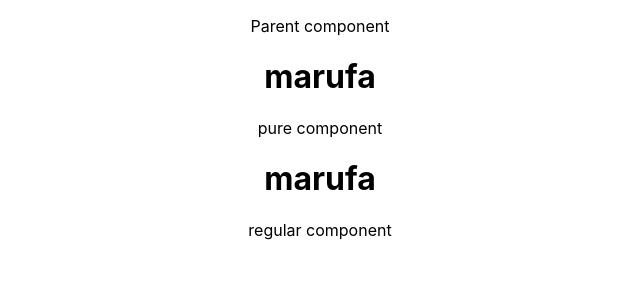
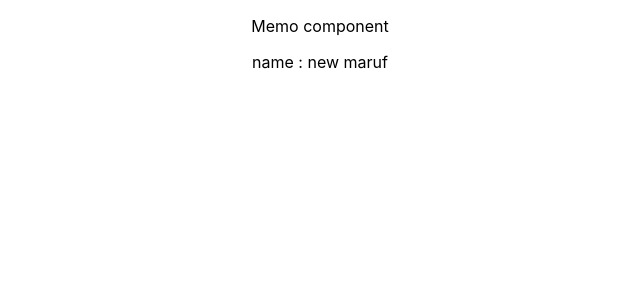
Before and after one commit to islamMaruf/LearnReactBasics, a React (Create React App) app: page / in a window 1280 px wide. Shown: the top 300 px of the page, without its empty margins (320-960 px from the left). Built offline with nearby package versions, Linux system fonts and the light colour scheme.

Commit message:
memo concept covered

```diff
--- /dev/null
+++ b/src/components/MemoComp.js
@@ -0,0 +1,13 @@
+import React from "react";
+
+function MemoComp({name}) {
+    console.log('rendering memo component');
+    return (
+        <div>
+            <p>name : {name}</p>
+        </div>
+
+    )
+}
+
+export default React.memo(MemoComp);
--- a/src/components/ParentOfPureAndRegularComp.js
+++ b/src/components/ParentOfPureAndRegularComp.js
@@ -1,6 +1,7 @@
 import React, {Component} from 'react';
 import PureComp from "./PureComp";
 import RegularComp from "./RegularComp";
+import MemoComp from "./MemoComp";
 
 class ParentOfPureAndRegularComp extends Component {
     constructor(props) {
@@ -13,7 +14,7 @@ class ParentOfPureAndRegularComp extends Component {
     componentDidMount() {
         setTimeout(() => {
             this.setState({
-                name: 'marufa'
+                name: 'new maruf'
             })
         }, 2000)
     }
@@ -22,9 +23,11 @@ class ParentOfPureAndRegularComp extends Component {
         console.log('************************* parent component render *******************');
         return (
             <div>
-                <p>Parent component</p>
-                <PureComp name={this.state.name}/>
-                <RegularComp name={this.state.name}/>
+                <p>Memo component </p>
+                <MemoComp name={this.state.name}/>
+                {/*<p>Parent component</p>*/}
+                {/*<PureComp name={this.state.name}/>*/}
+                {/*<RegularComp name={this.state.name}/>*/}
             </div>
         );
     }
```
